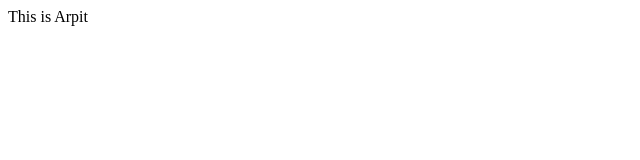
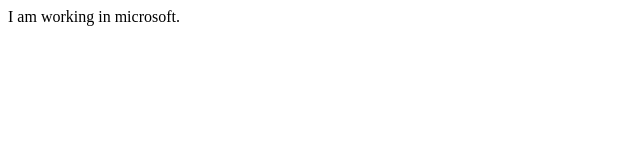
Before and after one commit to arpit01923/Arpit-site, a plain HTML site: page index.html in a window 1280 px wide. Shown: the whole page, without its empty margins (0-640 px from the left). Drawn offline with Linux system fonts and the light colour scheme.

Commit message:
docx initial coomit

```diff
--- a/index.html
+++ b/index.html
@@ -7,6 +7,6 @@
     <title>Arpit-site</title>
 </head>
 <body>
-    This is Arpit
+    I am working in microsoft.
 </body>
 </html>
```
Also changed, not shown: 2 other files.
